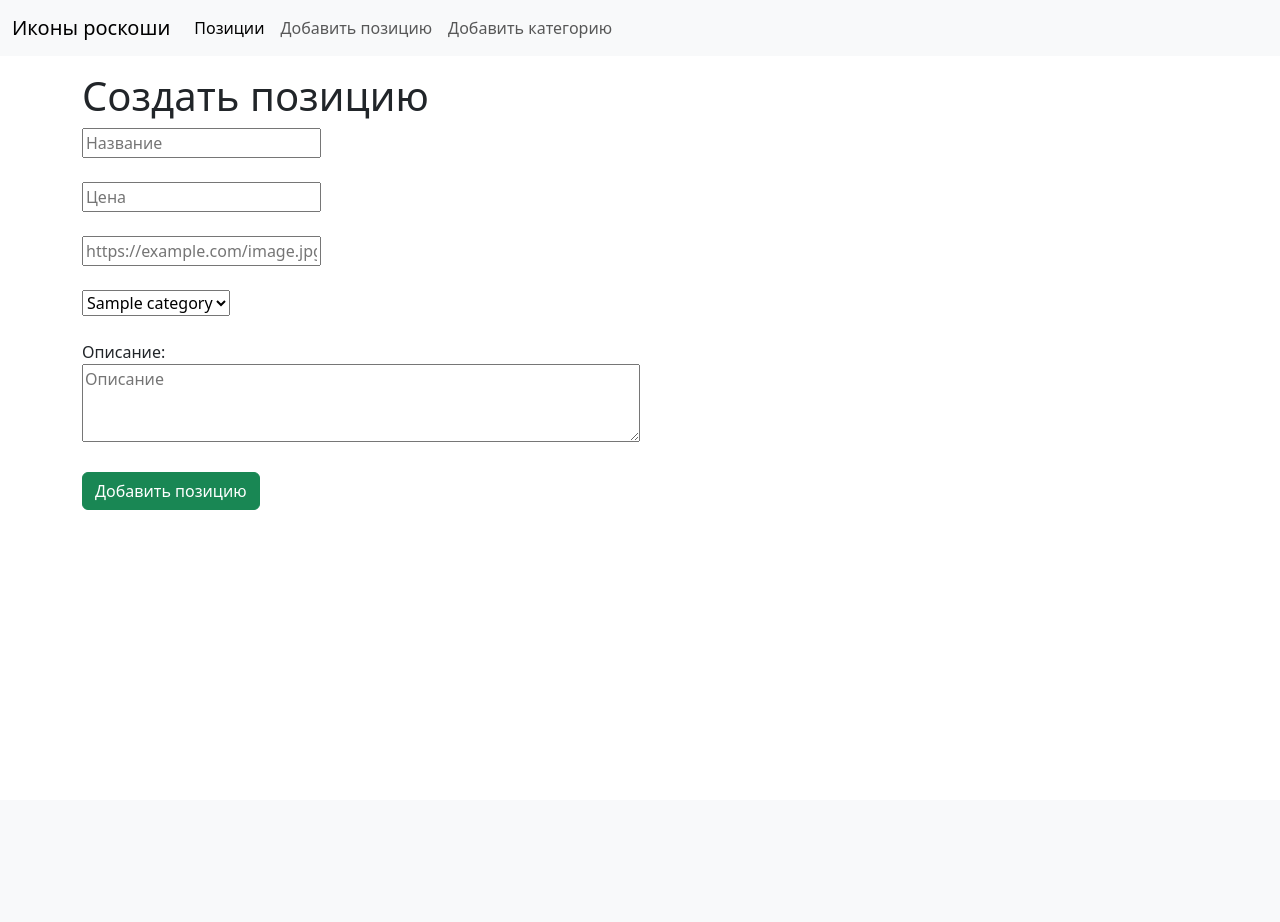
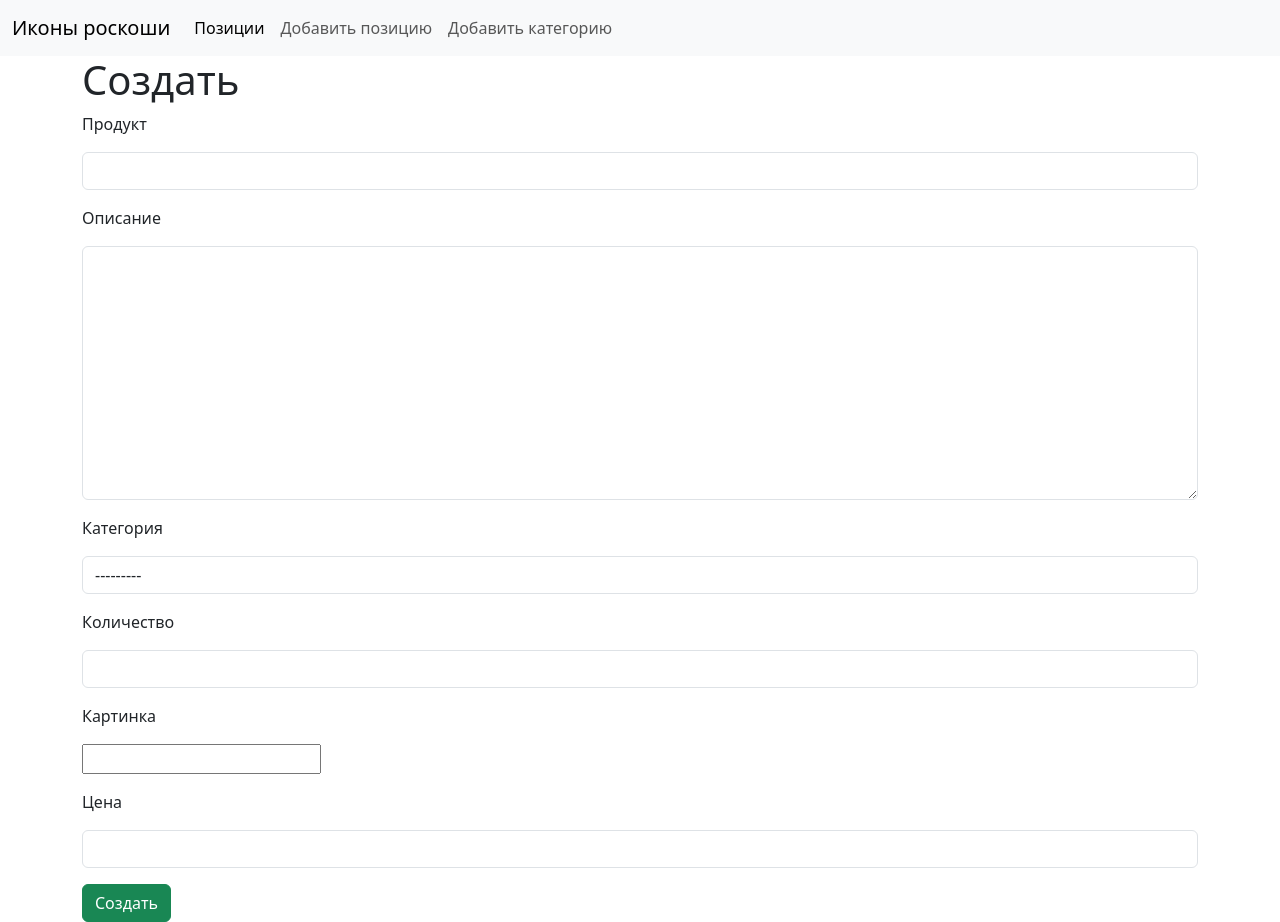
Before and after one commit to Aiigeriim/Homework_54_Sardarbekova, a Django app: page /products/add/ in a window 1280 px wide. Before the commit the page ends 510 px from the top, so only its background shows below. Run offline with Django 5.2, Linux system fonts and the light colour scheme; tables that the repository leaves empty hold one stand-in row (values such as "Sample post"); parts of the project's set-up code (start-up, migrations or seed data) failed here and were passed over.

Commit message:
создание продукта переделала на форму

```diff
--- a/webapp/templates/create_product.html
+++ b/webapp/templates/create_product.html
@@ -1,39 +1,16 @@
 {% extends 'base.html' %}
 
+
 {% block title %}
-   <title>New position</title>
+    <title>Create product</title>
+{% endblock %}
+
+{% block nav %}
 {% endblock %}
 
 {% block content %}
-
-    <div class="mt-3">
-<h1>Создать позицию</h1>
-<form action="{% url 'add_product' %}" method="post">
-    {% csrf_token %}
-
-    <input type="text" name="title" placeholder="Название" required/>
-    <br/>
-    <br/>
-    <input type="number" id="numberInput" name="price" placeholder="Цена" required>
-    <br/>
-    <br/>
-    <input type="url" id="imageUrl" name="image" placeholder="https://example.com/image.jpg" required>
-    <br/>
-    <br/>
-    <select name="category_id">
-        {% for category in categories %}
-        <option placeholder="Категория" value="{{ category.id }}">{{ category.title }}</option>
-        {% endfor %}
-    </select>
-    <br/>
-    <br/>
-    <label>Описание:</label><br/>
-    <textarea name="description" rows="3" style="width: 50%; resize: vertical;" placeholder="Описание"></textarea>
-    <br/>
-    <br/>
-    <input type="submit" class="btn btn-success" value="Добавить позицию"/>
-</form>
-</div>
-
-
+    <h1>Создать</h1>
+    <form action="" method="post">
+        {% include 'partial/product_form.html' with btn_text='Создать' %}
+    </form>
 {% endblock %}
--- a/webapp/templates/partial/product_form.html
+++ b/webapp/templates/partial/product_form.html
@@ -35,5 +35,4 @@
    <p class="text-danger">{{ error }}</p>
 {% endfor %}
 <p>{{ form.price }}</p>
-
      <input class="btn btn-success" type="submit" value="{{ btn_text }}"/>
--- a/webapp/views.py
+++ b/webapp/views.py
@@ -10,18 +10,29 @@
     products = models.Product.objects.filter(rest__gt=0).order_by('-category', 'title')
     return render(request, 'index.html', {'products': products})
 
+
+
 def add_product(request):
-    if request.method == 'POST':
-        title = request.POST.get('title')
-        price = request.POST.get('price')
-        image = request.POST.get('image')
-        description = request.POST.get('description')
-        category_id = request.POST.get('category_id')
-        product = Product.objects.create(title=title, price=price, image=image, category_id=category_id, description=description)
-        return redirect('product_detail', pk=product.pk )
+    if request.method == "POST":
+        form = ProductForm(request.POST)
+        if form.is_valid():
+            title = form.cleaned_data.get('title')
+            price = form.cleaned_data.get('price')
+            image = form.cleaned_data.get('image')
+            description = form.cleaned_data.get('description')
+            category = form.cleaned_data.get('category')
+            product = Product.objects.create(title=title, price=price, image=image, category=category,
+                                             description=description)
+            return redirect('product_detail', pk=product.pk)
+        else:
+            return render(request, 'create_product.html', {"form": form})
     else:
+        form = ProductForm()
         categories = Category.objects.all()
-        return render(request,'create_product.html', {'categories': categories})
+        return render(request, 'create_product.html', context={"form": form, "categories": categories})
+
+
+
 
 def add_category(request):
     if request.method == 'POST':
```
Also changed, not shown: webapp/templates/detail_product.html (+0 -8 lines).
